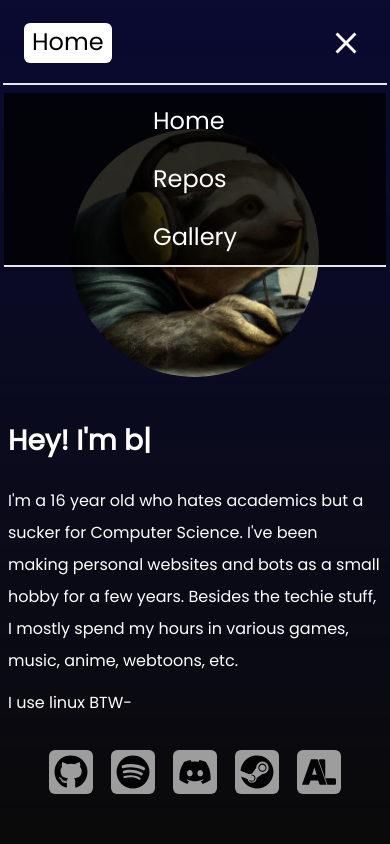
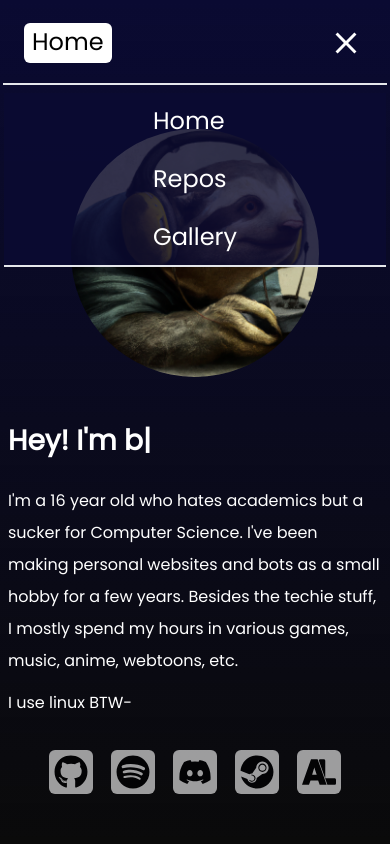
Before and after one commit to sleepingzzs/myWebsite, a Next.js app: page / in a window 390 px wide. Both pictures are taken after a click on the button 346 px from the left and 43 px from the top of the page. Shown: the top 844 px of the page. Built offline with nearby package versions, Linux system fonts and the light colour scheme; no server answers; the database is empty.

Commit message:
change nav color for mobile

```diff
--- a/components/Navbar.jsx
+++ b/components/Navbar.jsx
@@ -68,7 +68,7 @@ export default function Nav() {
 				</ul>
 			</div>
 			{showMenu && (
-				<div className='absolute z-10 left-1 right-1 py-2 mx-auto bg-black bg-opacity-80 text-white my-2 text-[24px] flex justify-center border-b-2'>
+				<div className='absolute z-10 left-1 right-1 py-2 mx-auto bg-[#0A0A32] bg-opacity-80 text-white my-2 text-[24px] flex justify-center border-b-2'>
 					<div className='flex flex-col gap-5'>
 						<Link href='/'>
 							<button
```
Also changed, not shown: 1 other file (tests, documents, lock files or other folders).
